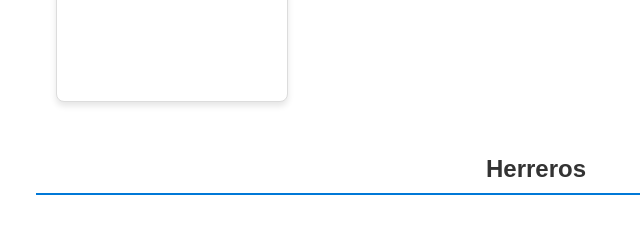
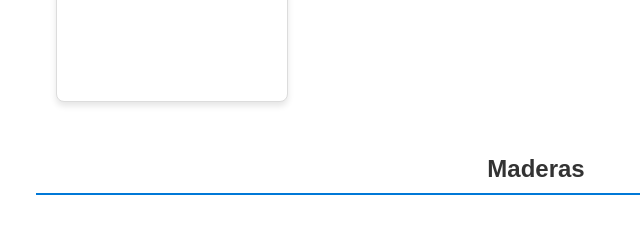
Before and after one commit to wernher-camp/wernher-camp-pro.github.io, a plain HTML site: page catalogo.html in a window 1280 px wide. Shown: the part 2902-3130 px from the top of the page, 104-744 px from the left. Drawn offline with Linux system fonts and the light colour scheme.

Commit message:
Update catalogo.html

```diff
--- a/catalogo.html
+++ b/catalogo.html
@@ -127,7 +127,7 @@
     </section>
 
     <section>
-      <h2>Herreros</h2>
+      <h2>Maderas</h2>
       <div class="producto">
         <img src="imagenes/anti.png.jpeg" alt="Pintura Arquitectónica 1" width="150">
         <p>Primario Estructural - $250.00</p>
```
